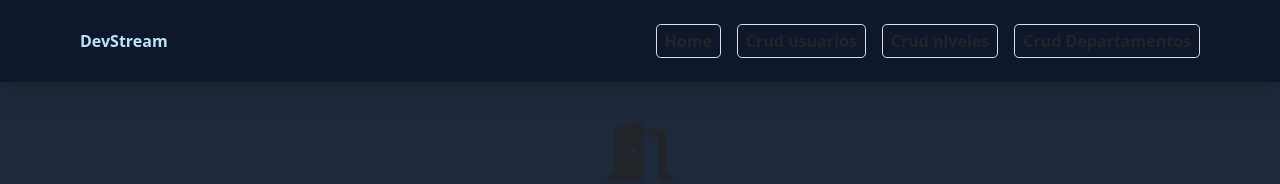
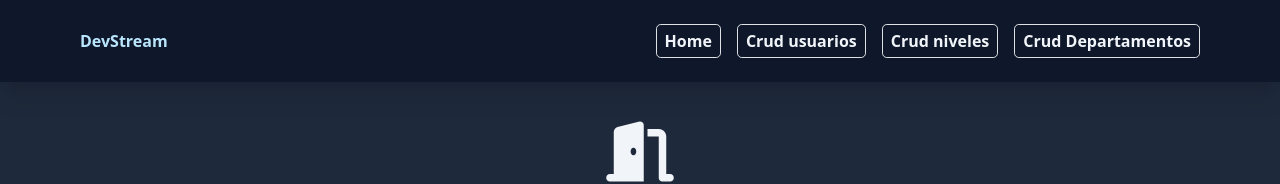
Before and after one commit to Grupo04-Devstream/Frontend-EduGestion, an Angular app: page /dashboard/home in a window 1280 px wide. Shown: the top 184 px of the page. Built offline with nearby package versions, Linux system fonts and the light colour scheme.

Commit message:
Update styles and add dark mode support

```diff
--- a/src/app/dashboard/header.component.html
+++ b/src/app/dashboard/header.component.html
@@ -2,9 +2,9 @@
   class="bg-slate-900 flex flex-row items-center justify-between px-20 py-4 font-bold shadow-xl"
 >
   <div class="text-sky-200">DevStream</div>
-  <div class="flex flex-row gap-4">
+  <div class="flex flex-row gap-4 text-slate-100">
     @for (item of menuItems; track $index) {
-    <a class="py-1 px-2 hover:bg-slate-800 rounded-lg border border-slate-200/10" [routerLink]="item.path" routerLinkActive="active">{{ item.title }}</a>
+    <a class="py-1 px-2 hover:bg-slate-800 rounded-lg border border-slate-200/20 hover:no-underline hover:text-current" [routerLink]="item.path" routerLinkActive="active">{{ item.title }}</a>
     }
   </div>
 </nav>
--- a/src/app/dashboard/pages/home/home.component.html
+++ b/src/app/dashboard/pages/home/home.component.html
@@ -1,5 +1,5 @@
 <div
-    class="px-4 py-10 text-center flex flex-col gap-4 min-h-screen items-center"
+    class="px-4 py-10 text-center flex flex-col gap-4 min-h-screen items-center text-slate-100"
 >
     <i
         class="fa-solid fa-door-open text-6xl hover:text-slate-400 transition-all duration-300"
--- a/src/index.html
+++ b/src/index.html
@@ -9,7 +9,7 @@
   <link rel="icon" type="image/x-icon" href="favicon.ico">
   <link rel="stylesheet" href="https://cdn.jsdelivr.net/npm/bootstrap@4.3.1/dist/css/bootstrap.min.css" integrity="sha384-ggOyR0iXCbMQv3Xipma34MD+dH/1fQ784/j6cY/iJTQUOhcWr7x9JvoRxT2MZw1T" crossorigin="anonymous">
 </head>
-<body>
+<body class="dark">
   <app-root></app-root>
 </body>
 </html>
--- a/src/styles.css
+++ b/src/styles.css
@@ -2,10 +2,6 @@
 @tailwind components;
 @tailwind utilities;
 
-:root{
-  color-scheme: light dark;
-}
-
 body {
   font-family: system-ui, -apple-system, BlinkMacSystemFont, 'Segoe UI', Roboto, Oxygen, Ubuntu, Cantarell, 'Open Sans', 'Helvetica Neue', sans-serif;
 }
--- a/tailwind.config.js
+++ b/tailwind.config.js
@@ -1,6 +1,7 @@
 /** @type {import('tailwindcss').Config} */
 module.exports = {
   content: ["./src/**/*.{html,ts}"],
+  darkMode: true, // or 'media' or 'class
   theme: {
     extend: {},
   },
```
